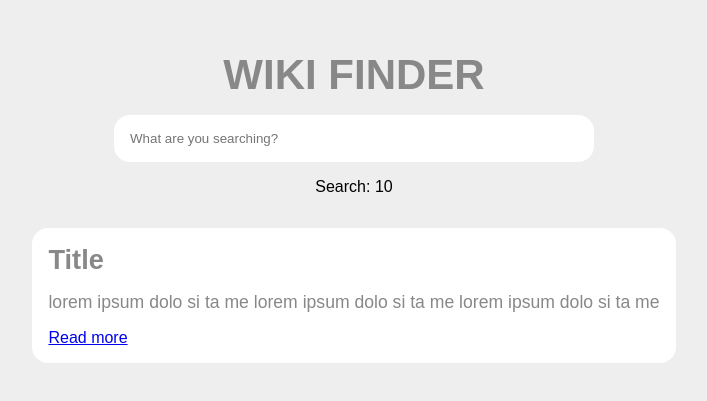
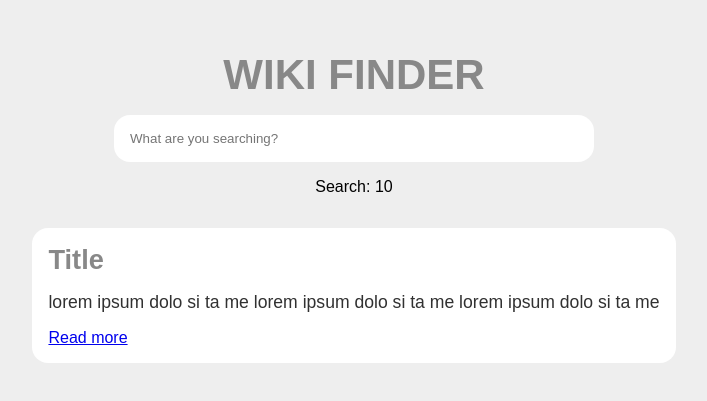
Before and after one commit to PJMantoss/wiki_finder, a React (Create React App) app: page / in a window 1280 px wide. Shown: the part 185-586 px from the top of the page, without its empty margins (286-993 px from the left). Built offline with nearby package versions, Linux system fonts and the light colour scheme.

Commit message:
update App

```diff
--- a/src/App.css
+++ b/src/App.css
@@ -72,7 +72,7 @@ h1{
 }
 
 .result p{
-  color: #888;
+  color: #313131;
   font-size: 1.1rem;
   margin-bottom: 1rem;
 }
```
